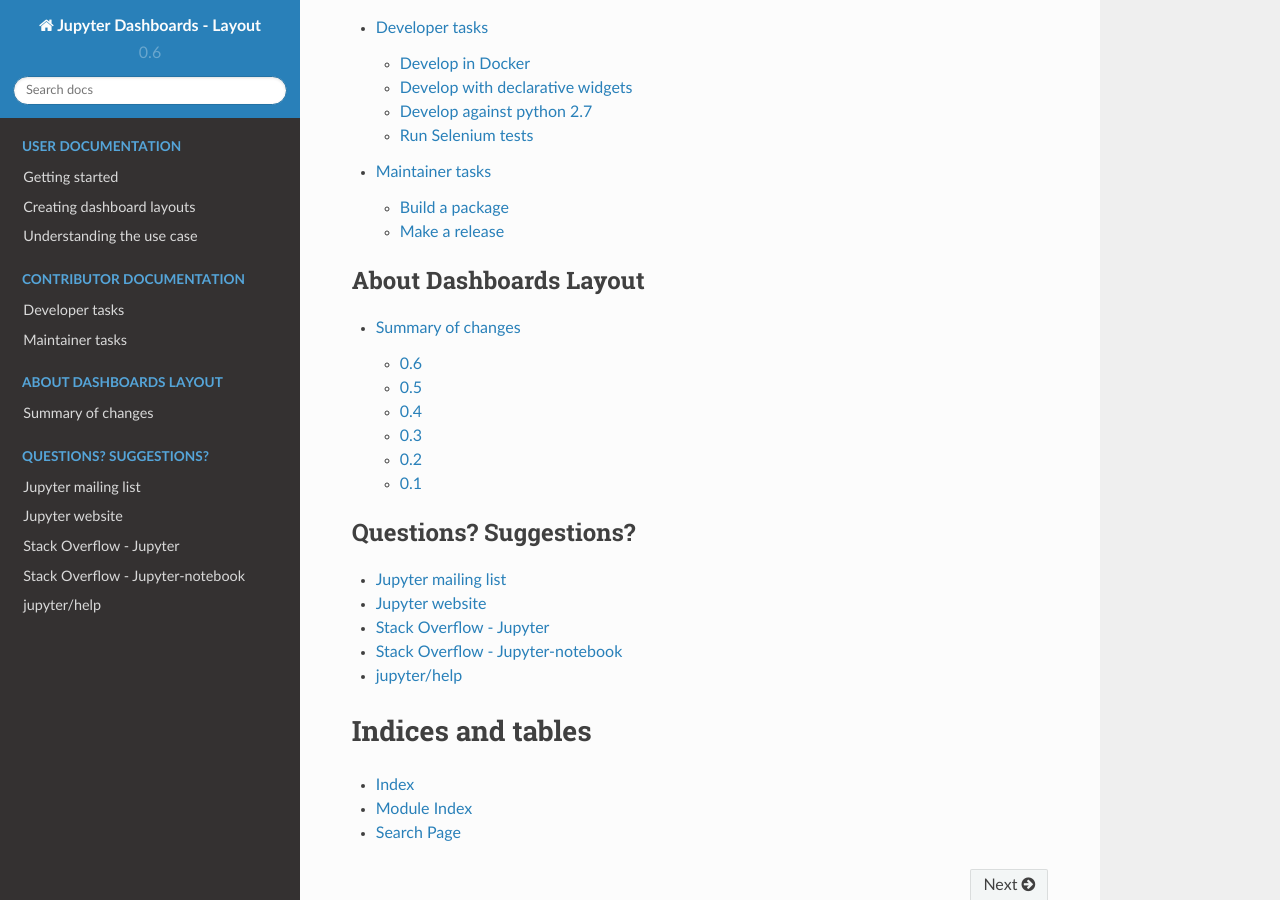
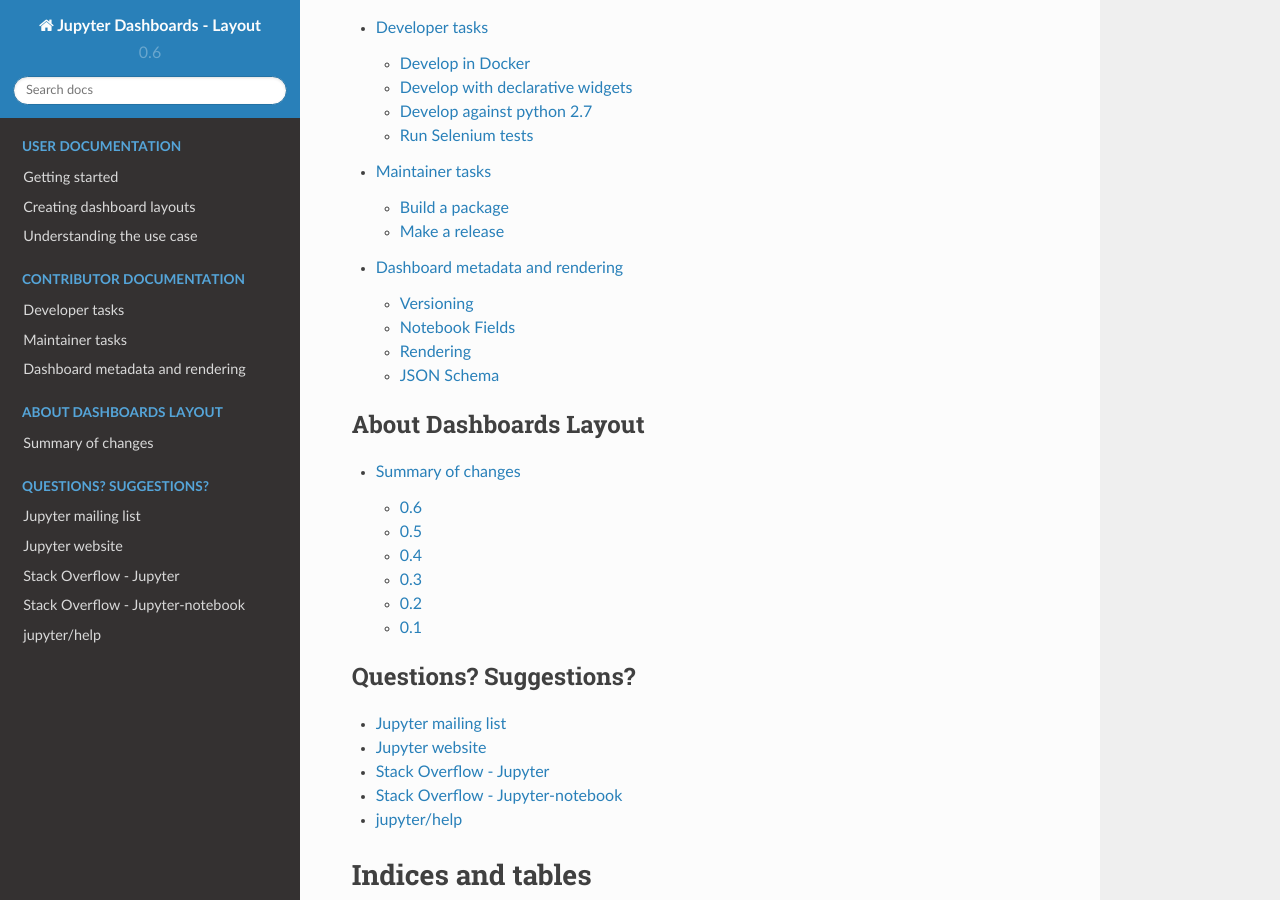
Before and after one commit to jupyter/dashboards, a Sphinx documentation site: the page built from docs/source/index.rst, in a window 1280 px wide and 900 px high, scrolled down 1376 px. Built offline with Sphinx 7.4.7 and the Read the Docs theme 2.0.0, drawn with Linux system fonts in a browser that asks for light colours; some of the changed lines change nothing that is shown.

Commit message:
Move metadata spec from wiki to doc
(c) Copyright IBM Corp. 2016

````diff
--- a/docs/source/index.rst
+++ b/docs/source/index.rst
@@ -30,6 +30,7 @@
 
    development
    maintenance
+   metadata
 
 .. toctree::
    :maxdepth: 2
--- /dev/null
+++ b/docs/source/metadata.md
@@ -0,0 +1,345 @@
+# Dashboard metadata and rendering
+
+This page documents:
+
+1. The fields written to notebook documents (`.ipynb` files) by the `jupyter-incubator/dashboards` extension
+2. The interpretation of these fields in `jupyter-incubator/dashboards` and `jupyter-incubator/dashboards_server` to render a notebook in a dashboard layout.
+
+## Versioning
+
+The dashboard metadata specification is versioned independently of the packages that use it. The current version of the specification is v1.
+
+Prior to the v1 specification, the dashboard incubator projects read and wrote a legacy v0 metadata format. The details of this [older spec appear on the dashboards wiki](https://github.com/jupyter-incubator/dashboards/wiki/Dashboard-Metadata-and-Rendering#spec-v0) for historical purposes.
+
+## Notebook Fields
+
+The following snippet of JSON shows the fields read and written by the dashboard projects. A more formal JSON schema appears later in this document.
+
+```
+{
+  "metadata": {                           // notebook level metadata
+    "extensions": {                       // to avoid future notebook conflicts
+      "jupyter_dashboards" : {            // pypi package name
+        "version": 1,                     // spec version
+        "activeView": "<str:views key>",  // initial view to render
+        "views": {
+          "<str: tool defined ID 1>": {   // tool-assigned, unique layout ID
+            "name": "<str>",              // user-assigned, unique human readable name
+            "type": "grid",               // layout algorithm to use (grid in this example view)
+            "cellMargin": <uint:10>,      // margin between cells in pixels
+            "cellHeight": <uint:20>,      // height in pixels of a logical row
+            "numColumns": <uint:12>       // total number of logical columns
+          },
+          "<str: tool defined ID 2>": {   // tool-assigned, unique layout ID
+            "name": "<str>",              // user-assigned, unique human readable name
+            "type": "report"              // layout algorithm to use (report in this example view)
+          }
+        }
+      }
+    }
+  },
+  "cells": [
+    {
+      "metadata": {
+        "extensions": {
+          "jupyter_dashboards": {
+            "version": 1,                    // spec version
+            "views": {
+              "<str: tool defined ID 1>": {  // if present, means the grid layout algorithm has processed this cell
+                "hidden": <bool:false>,      // if cell output+widget are visible in the layout
+                "row": <uint:0>,             // logical row position
+                "col": <uint:0>,             // logical column position
+                "width": <uint:6>,           // logical width
+                "height": <uint:2>           // logical height
+              },
+              "<str: tool defined ID 2>": {  // if present, means the report layout algorithm has processed this cell
+                "hidden": <bool:false>       // if cell output+widget are visible in the layout
+              }
+            }
+          }
+        }
+      }
+    }
+  ]
+}
+```
+
+## Rendering
+
+A dashboard renderer is responsible for reading the notebook document, executing cell inputs, and placing *cell outputs* in a *dashboard view*. *Cell outputs* include anything that Jupyter Notebook 4.x renders in the cell output subarea or cell widget subarea in response to kernel messages or client-side events. A *dashboard view* defines how cell outputs are positioned and sized with respect to one another according to a particular layout algorithm.
+
+The notebook can have multiple dashboard view associated with it in the `metadata.extensions.jupyter_dashboards.views` field. This specification defines two *view types*, report and grid, that dictate how a renderer positions and sizes cells on the page.
+
+### Report View
+
+The `report` type stacks cell outputs top-to-bottom, hiding cells marked as hidden. The height of each cell varies automatically to contain its content. The width of all cells is equivalent and set by the renderer.
+
+![Wireframe diagram of report layout](_static/metadata_report_layout.png)
+
+To display a `metadata.jupyter_dashboards.views[view_id]` with type `report` properly, the renderer:
+
+* Must execute cell inputs in the order defined by the notebook `cells` array.
+* Must not render nor reserve display space for cells that have `metadata.extensions.jupyter_dashboards.views[<view id>].hidden=true`.
+* Must arrange cell outputs top-to-bottom in order of execution (i.e., stacked vertically).
+* Must space cell outputs vertically so that they do overlap at any time (e.g., a plot in the top-most cell should not overlap Markdown in the next down cell nor any cell below that).
+* Should allow interactive widgets in cell outputs to render content that does overlap other cells (e.g., popups).
+* Should wrap cell outputs that have variable length content (e.g., text) at a renderer-determined width (e.g., browser width, responsive container element, fixed width).
+* Should include a fixed amount of vertical whitespace between cell outputs.
+
+### Grid View
+
+The `grid` type positions cells in a grid with infinitely many rows and a fixed number of columns. The width and height of each cell is expressed in terms of these rows and columns. The physical height of each row is a fixed value while the width of each column is set by the renderer.
+
+![Wireframe diagram of grid layout](_static/metadata_grid_layout.png)
+
+Consider a view with tool-assigned ID `view_id` and type `grid` defined in the notebook-level metadata (i.e., `metadata.extensions.jupyter_dashboards.views[view_id]`). Let `view` be a reference to this notebook-level object. Let `cell_view` be a reference to any cell-level object keyed by the same `view_id`. To properly display this view, the renderer:
+
+* Must execute cell inputs in the order defined by the notebook `cells` array.
+* Must not render nor reserve display space for cells that have `cell_view.hidden=true`.
+* Must define a logical grid with an unbounded number of rows and `view.numColumns` columns per row.
+* Must define a screen viewport with infinite height and a renderer-determined width (e.g., browser width, responsive container element, fixed width).
+* Must map the grid origin (row zero, column zero) to the top left corner of the viewport.
+* Must allocate `view.cellHeight` pixels of space in the viewport to each grid row.
+* Must allocate a fixed, renderer-determined number of pixels in the viewport to each grid column.
+* Must place a cell's outputs in the `cell_view.row` and `cell_view.col` slot in the grid.
+* Must allocate `cell_view.width` columns and `cell_view.height` rows of space in the grid for a cell's output.
+* Must separate each slot in the grid on the screen by `view.cellMargin` pixels.
+* May clip, scale, wrap, or let overflow cell output that is bigger than its allocated space on the screen.
+
+### Other Cases
+
+When presented with a document having no `metadata.extensions.jupyter_dashboards.views` at the notebook-level, a renderer:
+
+* Should process the document as if it defines a `report` view with all cells visible.
+* May persist the implicit all-cells-visible report view to the document.
+
+When processing cells that have no view ID corresponding to the current view being displayed, a display-only renderer with no authoring capability should treat such cells as hidden. A renderer with layout authoring capability:
+
+* Should make a best effort attempt at determining the properties for the cell in the view based on the content of the cell.
+  * e.g., Set `cell_view.hidden=false` if the cell produces no output.
+  * e.g., Set `cell_view.row`, `cell_view.col`, `cell_view.width`, and `cell_view.height` to values that do not overlap other cells in a grid layout.
+* Should immediately persist such default values into the document to avoid inferring them again in the future.
+* Must allow the user to override the computed default values.
+
+## JSON Schema
+
+The following schema expresses the dashboard layout specification as additions to the existing [notebook format v4 schema](https://github.com/jupyter/nbformat/blob/master/nbformat/v4/nbformat.v4.schema.json). The schema below omits any untouched portions of the notebook schema for brevity.
+
+```
+{
+	"$schema": "http://json-schema.org/draft-04/schema##",
+	"description": "IPython Notebook v4.0 JSON schema plus layouts.",
+	"properties": {
+		"metadata": {
+			"properties": {
+				"extensions": {
+					"description": "Notebook-level namespace for extensions",
+					"type": "object",
+					"additionalProperties": true,
+					"properties": {
+						"jupyter_dashboards": {
+							"description": "Namespace for jupyter_dashboards notebook metadata",
+							"type": "object",
+							"additionalProperties": true,
+							"properties": {
+								"version": {
+									"description": "Version of the metadata spec",
+									"type": "integer",
+									"minimum": 1,
+									"maximum": 1
+								},
+								"activeView": {
+									"description": "ID of the view that should render by default",
+									"type": "string"
+								},
+								"views": {
+									"description": "View definition",
+									"type": "object",
+									"additionalProperties": false,
+									"patternProperties": {
+										"^[a-zA-Z0-9_-]+$": {
+											"type": "object",
+											"oneOf": [{
+												"$ref": "##definitions / jupyter_dashboards / notebook_grid_view "
+											}, {
+												"$ref": "##definitions / jupyter_dashboards / notebook_report_view "
+											}]
+										}
+									}
+								}
+							}
+						}
+					}
+				}
+			}
+		}
+	},
+	"definitions": {
+		"raw_cell": {
+			"properties": {
+				"metadata": {
+					"properties": {
+						"extensions": {
+							"description": "Cell-level namespace for extensions",
+							"type": "object",
+							"additionalProperties": true,
+							"properties": {
+								"jupyter_dashboards": {"$ref": "##definitions/jupyter_dashboards/cell_view"}
+							}
+						}
+					}
+				}
+			}
+		},
+		"markdown_cell": {
+			"properties": {
+				"metadata": {
+					"properties": {
+						"extensions": {
+							"description": "Cell-level namespace for extensions",
+							"type": "object",
+							"additionalProperties": true,
+							"properties": {
+								"jupyter_dashboards": {"$ref": "##definitions/jupyter_dashboards/cell_view"}
+							}
+						}
+					}
+				}
+			}
+		},
+		"code_cell": {
+			"properties": {
+				"metadata": {
+					"properties": {
+						"extensions": {
+							"description": "Cell-level namespace for extensions",
+							"type": "object",
+							"additionalProperties": true,
+							"properties": {
+								"jupyter_dashboards": {"$ref": "##definitions/jupyter_dashboards/cell_view"}
+							}
+						}
+					}
+				}
+			}
+		},
+		"jupyter_dashboards": {
+			"notebook_grid_view": {
+				"description": "Grid view definition",
+				"type": "object",
+				"additionalProperties": true,
+				"properties": {
+					"name": {
+						"description": "Human readable name of the view",
+						"type": "string"
+					},
+					"type": {
+						"description": "Grid view type",
+						"enum": ["grid"]
+					},
+					"cellMargin": {
+						"description": "Margin between cells in pixels",
+						"type": "integer",
+						"minimum": 0
+					},
+					"cellHeight": {
+						"description": "Height of a logical row in pixels",
+						"type": "integer",
+						"minimum": 0
+					},
+					"numColumns": {
+						"description": "Total number of logical columns",
+						"type": "integer",
+						"minimum": 1
+					}
+				}
+			},
+			"notebook_report_view": {
+				"description": "Report view definition",
+				"type": "object",
+				"additionalProperties": true,
+				"properties": {
+					"name": {
+						"description": "Human readable name of the view",
+						"type": "string"
+					},
+					"type": {
+						"description": "Report view type",
+						"enum": ["report"]
+					}
+				}
+			},
+			"cell_view": {
+				"description": "Namespace for jupyter_dashboards cell metadata",
+				"type": "object",
+				"additionalProperties": true,
+				"properties": {
+					"version": {
+						"description": "Version of the metadata spec",
+						"type": "integer",
+						"minimum": 1,
+						"maximum": 1
+					},
+					"views": {
+						"description": "Layout information for cell in view",
+						"type": "object",
+						"additionalProperties": false,
+						"patternProperties": {
+							"^[a-zA-Z0-9_-]+$": {
+								"type": "object",
+								"oneOf": [{
+									"$ref": "##definitions / jupyter_dashboards / cell_grid_view "
+								}, {
+									"$ref": "##definitions / jupyter_dashboards / cell_report_view "
+								}]
+							}
+						}
+					}
+				}
+			},
+			"cell_grid_view": {
+				"description": "Grid view metadata for a cell",
+				"type": "object",
+				"additionalProperties": true,
+				"properties": {
+					"hidden": {
+						"description": "True if cell is hidden in the view",
+						"type": "boolean"
+					},
+					"row": {
+						"description": "Logical grid row",
+						"type": "integer",
+						"minimum": 0
+					},
+					"col": {
+						"description": "Logical grid column",
+						"type": "integer",
+						"minimum": 0
+					},
+					"width": {
+						"description": "Width in logical columns",
+						"type": "integer",
+						"minimum": 1
+					},
+					"height": {
+						"description": "Height in logical rows",
+						"type": "integer",
+						"minimum": 1
+					}
+				}
+			},
+			"cell_report_view": {
+				"description": "Report view metadata for a cell",
+				"type": "object",
+				"additionalProperties": true,
+				"properties": {
+					"hidden": {
+						"description": "True if cell is hidden in the view",
+						"type": "boolean"
+					}
+				}
+			}
+		}
+	}
+}
+```
````
Also changed, not shown: docs/source/_static/metadata_grid_layout.png (added), docs/source/_static/metadata_report_layout.png (added), 1 other file.
